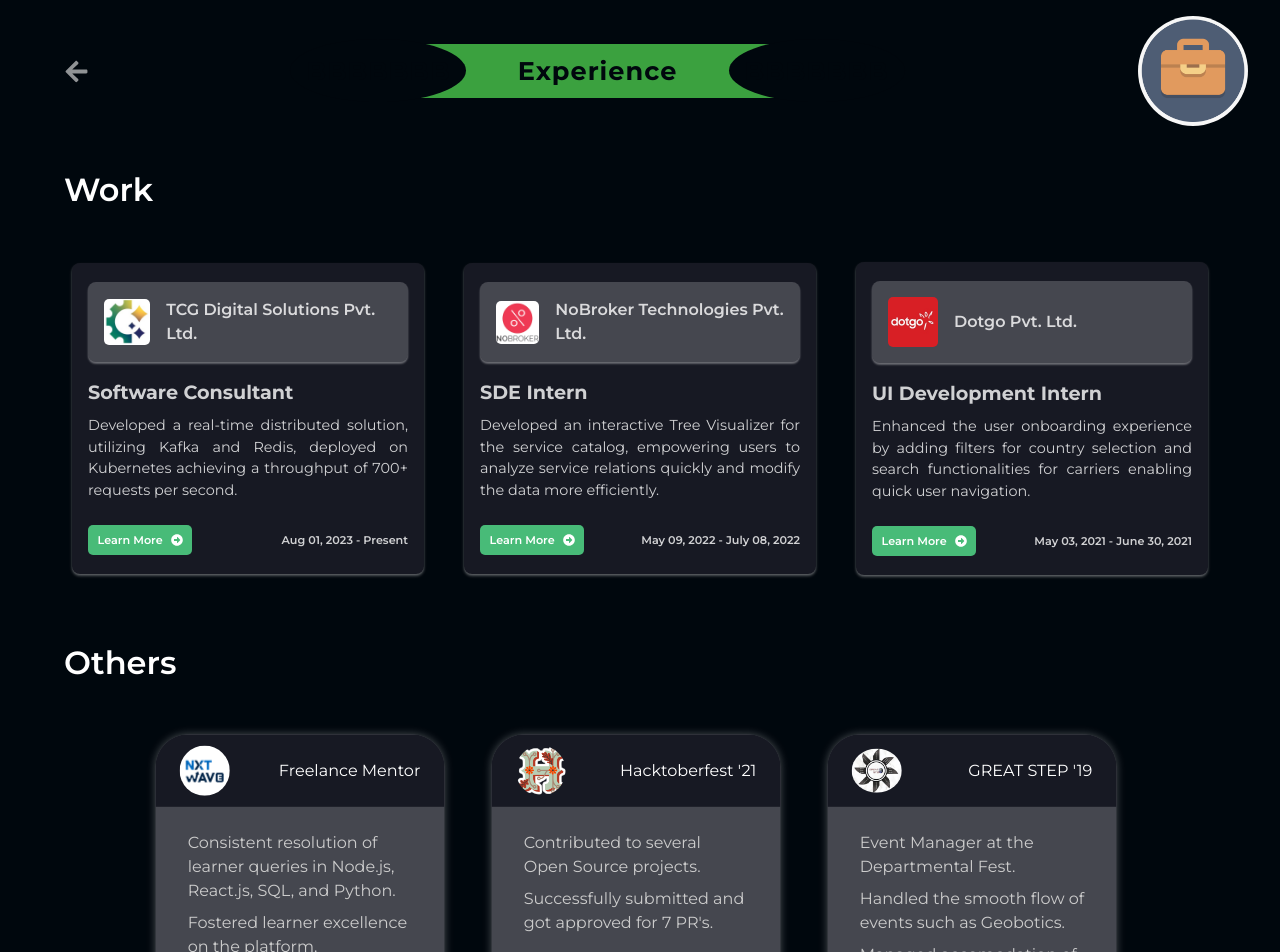
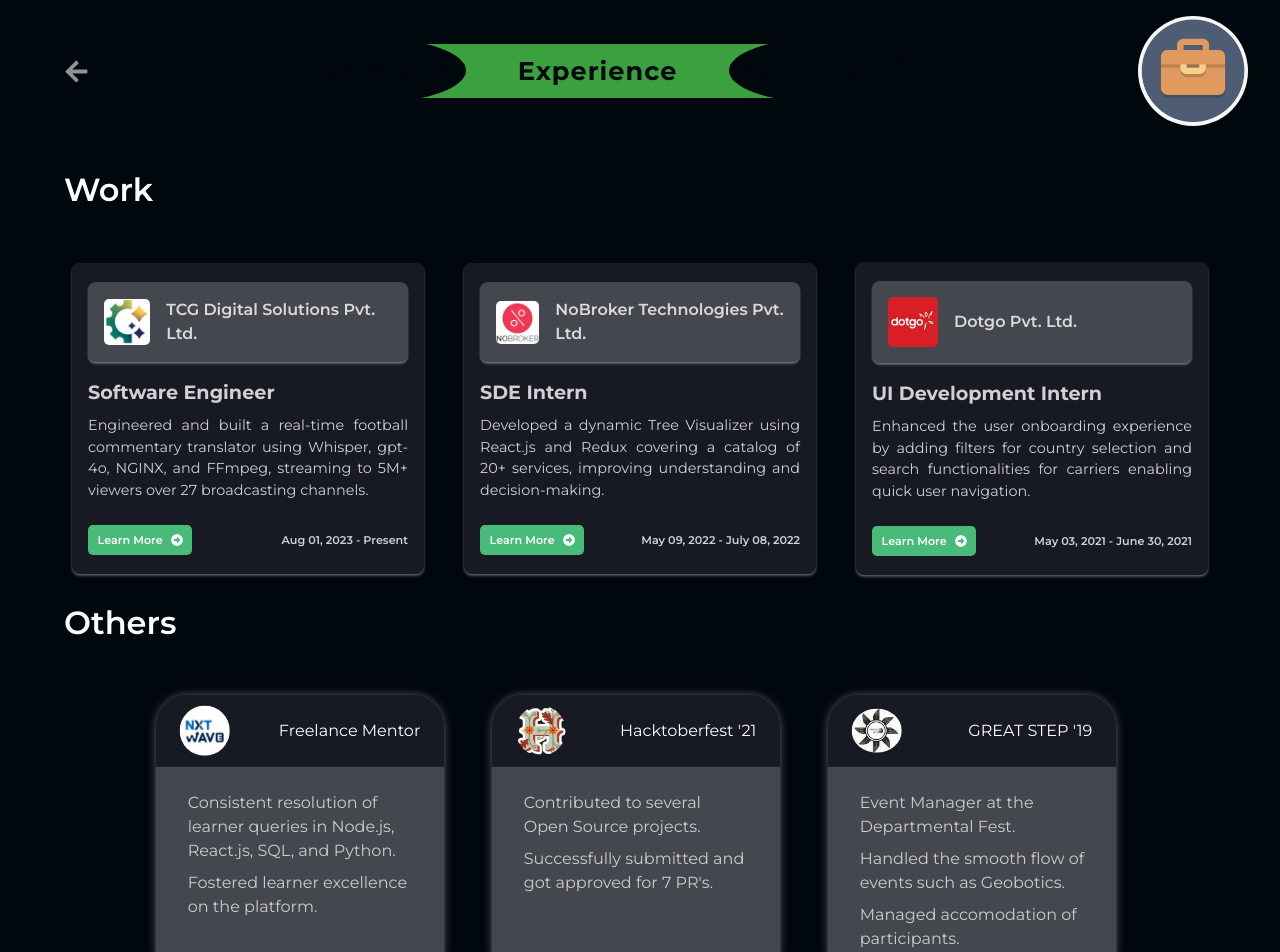
Before and after one commit to SaiSridhar783/portfolio, a Next.js app: page /experience in a window 1280 px wide. Shown: the top 952 px of the page. Built offline with nearby package versions, Linux system fonts and the light colour scheme.

Commit message:
Update Portfolio

```diff
--- a/src/app/experience/page.tsx
+++ b/src/app/experience/page.tsx
@@ -1,180 +1,157 @@
+import { memo } from "react";
 import ExperienceCard from "@/components/Mobile/ExperienceCard";
 import Card from "@/components/Card";
 import Image from "next/image";
 import "@/styles/experience.scss";
 import TCGTestimonials from "@/components/Experience/TCGTestimonials";
 
+const workExperiences = [
+  {
+    title: "Software Engineer",
+    company: "TCG Digital Solutions Pvt. Ltd.",
+    logo: "/images/company/tcgdigital.jpg",
+    duration: "Aug 01, 2023 - Present",
+    compURL: "https://www.tcgdigital.com/",
+    text: "Engineered and built a real-time football commentary translator using Whisper, gpt-4o, NGINX, and FFmpeg, streaming to 5M+ viewers over 27 broadcasting channels.",
+    delay: "0.5s",
+    achievements: [
+      "Implemented a real-time aviation system in Python with a microservice architecture, achieving 700+ TPS, leveraging Kafka event streaming, Redis caching, and Kubernetes orchestration while maintaining data integrity via PostgreSQL.",
+      "Engineered a real-time AI football commentary translator using Whisper, OpenAI gpt-4o, NGINX, and FFmpeg to translate live audio into multiple languages, streaming to 5M+ viewers over 27 broadcasting channels via HLS and SRT protocols.",
+      "Directed end-to-end refactoring of legacy petrochemical systems with Python, Node.js services and Elasticsearch, resulting in a 40% cost reduction and a substantial drop in support tickets through improved reliability and efficiency.",
+      "Spearheaded automation of statistical reports using Python, Docker, MariaDB, S3 that generated charts and distributed them to stakeholders via email, cutting manual effort by 16+ hours per week, ensuring timely data-driven decision making.",
+      "Mentored 2 developers and 4 interns to build different full-stack solutions with FastAPI services and Next.js/React UI to streamline data management, increasing efficiency across 4 departments by 60%.",
+    ],
+    hasTestimonials: true,
+  },
+  {
+    title: "SDE Intern",
+    company: "NoBroker Technologies Pvt. Ltd.",
+    logo: "/images/company/Nobroker.png",
+    duration: "May 09, 2022 - July 08, 2022",
+    compURL: "https://www.nobroker.in/",
+    text: "Developed a dynamic Tree Visualizer using React.js and Redux covering a catalog of 20+ services, improving understanding and decision-making.",
+    delay: "1s",
+    achievements: [
+      "Built a dynamic Tree Visualizer using React.js and Redux covering a comprehensive catalog of 20+ services, improving understanding and decision-making.",
+      "Devised node management capabilities for concurrent users using Java Spring Boot, ensuring seamless data updates, reducing conflicts by 80%.",
+      "Consolidated network hierarchies, eliminating 95% of data inconsistencies, while streamlining data export processes.",
+      "Boosted data handling efficiency by 60% through bulk updates via CSV file uploads and downloads slashing manual work.",
+    ],
+  },
+  {
+    title: "UI Development Intern",
+    company: "Dotgo Pvt. Ltd.",
+    logo: "/images/company/dotgo.jpg",
+    duration: "May 03, 2021 - June 30, 2021",
+    compURL: "https://dotgo.com/",
+    text: "Enhanced the user onboarding experience by adding filters for country selection and search functionalities for carriers enabling quick user navigation.",
+    delay: "1.5s",
+    achievements: [
+      "Enhanced the user onboarding experience by adding filters for country selection and search functionalities for carriers.",
+      "Implemented advanced filtering and nested search features, allowing users to efficiently navigate through the data.",
+      "Enhanced search functionality with alphabetical sorting that persists through filters, enabling quicker user navigation.",
+    ],
+  },
+];
+
+const otherExperiences = [
+  {
+    title: "Freelance Mentor",
+    src: "/images/company/nxtwave.png",
+    href: "https://www.ccbp.in/",
+    achievements: [
+      "Consistent resolution of learner queries in Node.js, React.js, SQL, and Python.",
+      "Fostered learner excellence on the platform.",
+    ],
+  },
+  {
+    title: "Hacktoberfest '21",
+    src: "/images/extra/hacktoberfest.png",
+    href: "https://hacktoberfest.digitalocean.com/",
+    achievements: [
+      "Contributed to several Open Source projects.",
+      "Successfully submitted and got approved for 7 PR's.",
+    ],
+  },
+  {
+    title: "GREAT STEP '19",
+    src: "/images/extra/greatstep.jpg",
+    href: "https://www.facebook.com/greatstep/",
+    achievements: [
+      "Event Manager at the Departmental Fest.",
+      "Handled the smooth flow of events such as Geobotics.",
+      "Managed accomodation of participants.",
+    ],
+  },
+  {
+    title: "Google Cloud Ready",
+    src: "/images/extra/cloudready.webp",
+    href: "https://www.cloudskillsboost.google/public_profiles/4df25a7d-f70f-4651-a3d3-3754910858e6",
+    achievements: [
+      "Successfully achieved the penultimate milestone.",
+      "Got accustomed with the various function of GCP and the usage of Qwiklabs.",
+    ],
+  },
+];
+
+const ExperienceSection = memo(
+  ({ title, children }: { title: string; children: React.ReactNode }) => (
+    <>
+      <h1
+        className="experience-heading"
+        style={{ marginTop: title === "Work" ? "-0.5rem" : "1.5rem" }}
+      >
+        {title}
+      </h1>
+      <div className="experience-cards">{children}</div>
+    </>
+  )
+);
+
+ExperienceSection.displayName = "ExperienceSection";
+
 const Experience: React.FC = () => {
   return (
     <div className="experience">
-			<h1 className="experience-heading" style={{ marginTop: "-0.5rem" }}>
-				Work
-			</h1>
-			<div className="experience-cards">
+      <ExperienceSection title="Work">
+        {workExperiences.map((exp, index) => (
           <ExperienceCard
-					title="Software Consultant"
-					company="TCG Digital Solutions Pvt. Ltd."
-					logo="/images/company/tcgdigital.jpg"
-					duration="Aug 01, 2023 - Present"
-					compURL="https://www.tcgdigital.com/"
-					text="Developed a real-time distributed solution, utilizing Kafka and Redis, deployed on Kubernetes achieving a throughput of 700+ requests per second."
-					delay="0.5s"
+            key={exp.company}
+            title={exp.title}
+            company={exp.company}
+            logo={exp.logo}
+            duration={exp.duration}
+            compURL={exp.compURL}
+            text={exp.text}
+            delay={exp.delay}
           >
+            {exp.hasTestimonials && (
+              <>
                 <h2>Testimonials</h2>
                 <TCGTestimonials />
+              </>
+            )}
             <h2>Achievements</h2>
             <ul>
-						<li>
-							Developed a real-time distributed processing
-							solution following a microservicses architecture,
-							utilizing Kafka and Redis, deployed on Kubernetes
-							achieving a throughput of 700+ requests per second.
-						</li>
-						<li>
-							Led a team in developing a full-stack solution to
-							streamline functional requirements and cost
-							calculations for the company’s flagship product,
-							increasing efficiency by up to 30% and successfully
-							meeting all project deadlines.
-						</li>
-						<li>
-							Designed and implemented a versatile solution to
-							generate statistical charts and email them to
-							relevant stakeholders.
-						</li>
-						<li>
-							Product analysis from deployment to functional view,
-							creating documentation and diagrams for easy
-							understanding.
-						</li>
-						<li>
-							Engineered real-time streaming pipelines to cloud
-							GPU services based on RTMP protocol achieving low
-							latency.
-						</li>
+              {exp.achievements.map((achievement, i) => (
+                <li key={i}>{achievement}</li>
+              ))}
             </ul>
           </ExperienceCard>
-				<ExperienceCard
-					title="SDE Intern"
-					company="NoBroker Technologies Pvt. Ltd."
-					logo="/images/company/Nobroker.png"
-					duration="May 09, 2022 - July 08, 2022"
-					compURL="https://www.nobroker.in/"
-					text="Developed an interactive Tree Visualizer for the service catalog, empowering users to analyze service relations quickly and modify the data more efficiently."
-					delay="1s"
-				>
-					<h2>Achievements</h2>
+        ))}
+      </ExperienceSection>
+
+      <ExperienceSection title="Others">
+        {otherExperiences.map((exp, index) => (
+          <Card key={exp.title} title={exp.title} src={exp.src} href={exp.href}>
             <ul>
-						<li>
-							Developed an interactive Tree Visualizer for the
-							service catalog, enabling quick analysis of service
-							relationships.
-						</li>
-						<li>
-							Implemented node management capabilities for
-							multiple concurrent users, enhancing data update
-							functionalities.
-						</li>
-						<li>
-							Enabled seamless data reorganization by
-							incorporating network hierarchy merging and CSV data
-							export features.
-						</li>
-						<li>
-							Enhanced service catalog data handling by supporting
-							bulk updates through CSV file uploads and downloads.
-						</li>
-					</ul>
-				</ExperienceCard>
-				<ExperienceCard
-					title="UI Development Intern"
-					company="Dotgo Pvt. Ltd."
-					logo="/images/company/dotgo.jpg"
-					duration="May 03, 2021 - June 30, 2021"
-					compURL="https://dotgo.com/"
-					text="Enhanced the user onboarding experience by adding filters for country selection and search functionalities for carriers enabling quick user navigation."
-					delay="1.5s"
-				>
-					<h2>Achievements</h2>
-					<ul>
-						<li>
-							Enhanced the user onboarding experience by adding
-							filters for country selection and search
-							functionalities for carriers.
-						</li>
-						<li>
-							Implemented advanced filtering and nested search
-							features, allowing users to efficiently navigate
-							through the data.
-						</li>
-						<li>
-							Enhanced search functionality with alphabetical
-							sorting that persists through filters, enabling
-							quicker user navigation.
-						</li>
-					</ul>
-				</ExperienceCard>
-			</div>
-
-			<h2 className="experience-heading" style={{ paddingTop: "1.5rem" }}>
-				Others
-			</h2>
-			<div className="experience-cards">
-				<Card
-					title="Freelance Mentor"
-					src="/images/company/nxtwave.png"
-					href="https://www.ccbp.in/"
-				>
-					<ul>
-						<li>
-							Consistent resolution of learner queries in Node.js,
-							React.js, SQL, and Python.
-						</li>
-						<li>Fostered learner excellence on the platform.</li>
+              {exp.achievements.map((achievement, i) => (
+                <li key={i}>{achievement}</li>
+              ))}
             </ul>
           </Card>
-				<Card
-					title="Hacktoberfest '21"
-					src="/images/extra/hacktoberfest.png"
-					href="https://hacktoberfest.digitalocean.com/"
-				>
-					<ul>
-						<li>Contributed to several Open Source projects.</li>
-						<li>
-							Successfully submitted and got approved for 7
-							PR&apos;s.
-						</li>
-					</ul>
-				</Card>
-				<Card
-					title="GREAT STEP '19"
-					src="/images/extra/greatstep.jpg"
-					href="https://www.facebook.com/greatstep/"
-				>
-					<ul>
-						<li>Event Manager at the Departmental Fest.</li>
-						<li>
-							Handled the smooth flow of events such as Geobotics.
-						</li>
-						<li>Managed accomodation of participants.</li>
-					</ul>
-				</Card>
-				<Card
-					title="Google Cloud Ready"
-					src="/images/extra/cloudready.webp"
-					href="https://www.cloudskillsboost.google/public_profiles/4df25a7d-f70f-4651-a3d3-3754910858e6"
-				>
-					<ul>
-						<li>
-							Successfully achieved the penultimate milestone.
-						</li>
-						<li>
-							Got accustomed with the various function of GCP and
-							the usage of Qwiklabs.
-						</li>
-					</ul>
-				</Card>
-			</div>
+        ))}
+      </ExperienceSection>
     </div>
   );
 };
--- a/src/app/v2/about/page.tsx
+++ b/src/app/v2/about/page.tsx
@@ -14,22 +14,22 @@
     <div className="about-mob">
       <div>
         <p className="text-head">
-					<span>Akula Sai Sridhar&nbsp;</span>
+          <span>Sai Sridhar Akula&nbsp;</span>
           is my name.
         </p>
-				<p className="text-head">Fullstack Engineering is my domain.</p>
+        <p className="text-head">Software Engineering is my domain.</p>
       </div>
       <InfoCard orientation="left">
-				I build fullstack applications that are scalable and reliable.
-				My expertise lies in TypeScript and Python.
+        I design and build fullstack applications that are scalable and
+        reliable. My expertise lies in Python and TypeScript.
       </InfoCard>
       <InfoCard orientation="right">
-				Graduated from the Indian Institute of Technology, Kharagpur
-				with a Bachelor&apos;s degree in Mining Engineering.
+        Graduated from the Indian Institute of Technology, Kharagpur with a
+        Bachelor&apos;s degree in Mining Engineering.
       </InfoCard>
       <InfoCard orientation="left">
-				Currently working as a Software Consultant at TCG Digital
-				Solutions Pvt. Ltd.
+        Currently working as a Software Consultant at TCG Digital Solutions Pvt.
+        Ltd.
       </InfoCard>
       {/* <InfoCard orientation="right">
 				What&apos;s that? You would like to know more about me? Or
@@ -52,12 +52,7 @@
               border: "2px solid black",
             }}
           >
-						<Image
-							alt={badge.name}
-							src={badge.icon}
-							height={30}
-							width={100}
-						/>
+            <Image alt={badge.name} src={badge.icon} height={30} width={100} />
           </div>
         ))}
       </div>
--- a/src/app/v2/experience/page.tsx
+++ b/src/app/v2/experience/page.tsx
@@ -1,6 +1,7 @@
 import { Metadata } from "next";
 import Card from "@/components/Card";
 import ExperienceCard from "@/components/Mobile/ExperienceCard";
+import TCGTestimonials from "@/components/Experience/TCGTestimonials";
 
 export const metadata: Metadata = {
   title: "Experience of Sai Sridhar",
@@ -12,7 +13,7 @@
       <p className="experience-heading">Work</p>
       <div className="experience-cards">
         <ExperienceCard
-					title="Software Consultant"
+          title="Software Engineer"
           company="TCG Digital Solutions Pvt. Ltd."
           logo="/images/company/tcgdigital.jpg"
           duration="Aug 01, 2023 - Present"
@@ -20,36 +21,38 @@
           text="Played a crucial role in the design and development of different scalable and reusable frameworks. Streamlined new project initiation, and enhanced application performance with an integrated system for alerts and monitoring."
           delay="0s"
         >
+          <TCGTestimonials />
           <h2>Achievements</h2>
           <ul>
             <li>
-							Developed a highly configurable and Dockerized Kafka
-							solution, featuring a modular set of push and pull
-							processors, enabling seamless integration with
-							client projects and significantly reducing project
-							setup time by up to 50%.
+              Implemented a real-time aviation system in Python with a
+              microservice architecture, achieving 700+ TPS, leveraging Kafka
+              event streaming, Redis caching, and Kubernetes orchestration while
+              maintaining data integrity via PostgreSQL.
             </li>
             <li>
-							Led a team in developing a full-stack solution to
-							streamline functional requirements and cost
-							calculations for the company’s flagship product,
-							increasing efficiency by up to 30% and successfully
-							meeting all project deadlines.
+              Engineered a real-time AI football commentary translator using
+              Whisper, OpenAI gpt-4o, NGINX, and FFmpeg to translate live audio
+              into multiple languages, streaming to 5M+ viewers over 27
+              broadcasting channels via HLS and SRT protocols.
             </li>
             <li>
-							Designed and implemented a versatile solution to
-							generate statistical charts and email them to
-							relevant stakeholders.
+              Directed end-to-end refactoring of legacy petrochemical systems
+              with Python, Node.js services and Elasticsearch, resulting in a
+              40% cost reduction and a substantial drop in support tickets
+              through improved reliability and efficiency.
             </li>
             <li>
-							Product analysis from deployment to functional view,
-							creating documentation and diagrams for easy
-							understanding.
+              Spearheaded automation of statistical reports using Python,
+              Docker, MariaDB, S3 that generated charts and distributed them to
+              stakeholders via email, cutting manual effort by 16+ hours per
+              week, ensuring timely data-driven decision making.
             </li>
             <li>
-							Engineered real-time streaming pipelines to cloud
-							GPU services based on RTMP protocol achieving low
-							latency.
+              Mentored 2 developers and 4 interns to build different full-stack
+              solutions with FastAPI services and Next.js/React UI to streamline
+              data management, increasing efficiency across 4 departments by
+              60%.
             </li>
           </ul>
         </ExperienceCard>
@@ -67,23 +70,20 @@
           <h2>Achievements</h2>
           <ul>
             <li>
-							Developed an interactive Tree Visualizer for the
-							service catalog, enabling quick analysis of service
-							relationships.
+              Developed an interactive Tree Visualizer for the service catalog,
+              enabling quick analysis of service relationships.
             </li>
             <li>
-							Implemented node management capabilities for
-							multiple concurrent users, enhancing data update
-							functionalities.
+              Implemented node management capabilities for multiple concurrent
+              users, enhancing data update functionalities.
             </li>
             <li>
-							Enabled seamless data reorganization by
-							incorporating network hierarchy merging and CSV data
-							export features.
+              Enabled seamless data reorganization by incorporating network
+              hierarchy merging and CSV data export features.
             </li>
             <li>
-							Enhanced service catalog data handling by supporting
-							bulk updates through CSV file uploads and downloads.
+              Enhanced service catalog data handling by supporting bulk updates
+              through CSV file uploads and downloads.
             </li>
           </ul>
         </ExperienceCard>
@@ -101,19 +101,16 @@
           <h2>Achievements</h2>
           <ul>
             <li>
-							Enhanced the user onboarding experience by adding
-							filters for country selection and search
-							functionalities for carriers.
+              Enhanced the user onboarding experience by adding filters for
+              country selection and search functionalities for carriers.
             </li>
             <li>
-							Implemented advanced filtering and nested search
-							features, allowing users to efficiently navigate
-							through the data.
+              Implemented advanced filtering and nested search features,
+              allowing users to efficiently navigate through the data.
             </li>
             <li>
-							Enhanced search functionality with alphabetical
-							sorting that persists through filters, enabling
-							quicker user navigation.
+              Enhanced search functionality with alphabetical sorting that
+              persists through filters, enabling quicker user navigation.
             </li>
           </ul>
         </ExperienceCard>
@@ -128,8 +125,8 @@
         >
           <ul>
             <li>
-							Consistent resolution of learner queries in Node.js,
-							React.js, SQL, and Python.
+              Consistent resolution of learner queries in Node.js, React.js,
+              SQL, and Python.
             </li>
             <li>Fostered learner excellence on the platform.</li>
           </ul>
@@ -141,10 +138,7 @@
         >
           <ul>
             <li>Contributed to several Open Source projects.</li>
-						<li>
-							Successfully submitted and got approved for 7
-							PR&apos;s.
-						</li>
+            <li>Successfully submitted and got approved for 7 PR&apos;s.</li>
           </ul>
         </Card>
         <Card
@@ -154,9 +148,7 @@
         >
           <ul>
             <li>Event Manager at the Departmental Fest.</li>
-						<li>
-							Handled the smooth flow of events such as Geobotics.
-						</li>
+            <li>Handled the smooth flow of events such as Geobotics.</li>
             <li>Managed accomodation of participants.</li>
           </ul>
         </Card>
@@ -166,12 +158,10 @@
           href="https://www.cloudskillsboost.google/public_profiles/4df25a7d-f70f-4651-a3d3-3754910858e6"
         >
           <ul>
+            <li>Successfully achieved the penultimate milestone.</li>
             <li>
-							Successfully achieved the penultimate milestone.
-						</li>
-						<li>
-							Got accustomed with the various function of GCP and
-							the usage of Qwiklabs.
+              Got accustomed with the various function of GCP and the usage of
+              Qwiklabs.
             </li>
           </ul>
         </Card>
--- a/src/components/About/Overview.tsx
+++ b/src/components/About/Overview.tsx
@@ -7,10 +7,10 @@
     <div className="overview">
       <div className="overview-head">
         <p>
-					<span>Akula Sai Sridhar&nbsp;</span>
+          <span>Sai Sridhar Akula&nbsp;</span>
           is my name.
         </p>
-				<p>Fullstack Engineering is my domain.</p>
+        <p>Software Engineering is my domain.</p>
       </div>
       <div className="overview-tabs">
         <SummaryTab
@@ -21,8 +21,8 @@
           link="/projects"
           linkText="Check out my projects"
         >
-					I build fullstack applications that are scalable and
-					reliable. My expertise lies in TypeScript and Python.
+          I design and build fullstack applications that are scalable and
+          reliable. My expertise lies in Python and TypeScript.
         </SummaryTab>
         <SummaryTab
           style={{
@@ -57,7 +57,7 @@
           link="/experience"
           linkText="More about my experience"
         >
-					Currently working as a Software Consultant at TCG Digital
+          Currently working as a Software Engineering Consultant at TCG Digital
           Solutions Pvt. Ltd.
         </SummaryTab>
         <SummaryTab
@@ -69,8 +69,8 @@
           link="/contact"
           linkText="Connect with me!"
         >
-					Curious to learn more about me or simply want to say hi?
-					Feel free to message me anytime!
+          Curious to learn more about me or simply want to say hi? Feel free to
+          message me anytime!
         </SummaryTab>
       </div>
 
```
Also changed, not shown: src/app/page.tsx (+3 -4 lines), src/app/v2/page.tsx (+3 -8 lines), src/components/Experience/TCGTestimonials.tsx (+33 -15 lines), src/data/badges.json (+31 -19 lines). Lines whose indentation alone changed are shown as unchanged.
